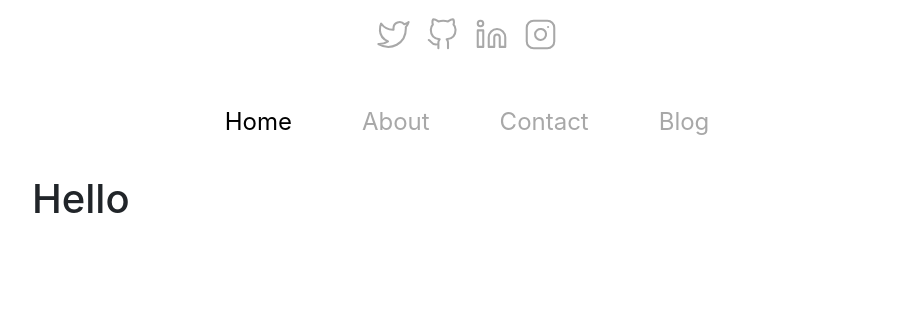
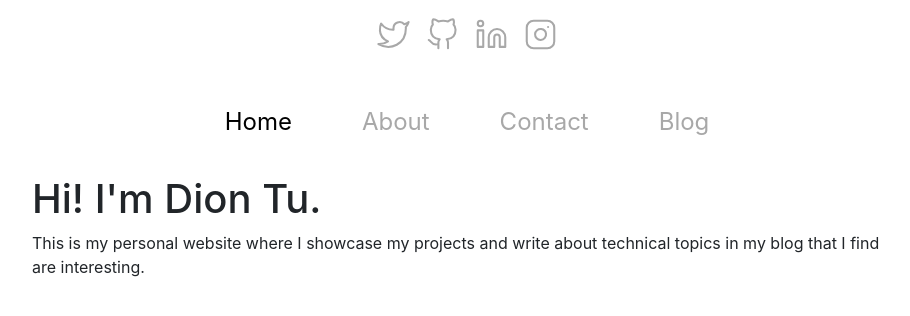
Before and after one commit to diontu/diontu-frontend, a React (Create React App) app: page / in a window 1280 px wide. Shown: the top 316 px of the page, without its empty margins (173-1083 px from the left). Built offline with nearby package versions, Linux system fonts and the light colour scheme; the HTML template or start-up script is replaced by a standard one.

Commit message:
updated website styles and home page

```diff
--- a/src/StylesApp.js
+++ b/src/StylesApp.js
@@ -5,7 +5,6 @@ import { Link } from "react-router-dom"
 export const Container = styled.div`
   position: relative;
   width: 800;
-  height: auto;
 `
 
 export const NavBar = {
--- a/src/routes/Home.js
+++ b/src/routes/Home.js
@@ -4,7 +4,11 @@ class Home extends Component {
   render() {
     return (
       <div>
-        <h1>Hello</h1>
+        <h1>Hi! I'm Dion Tu.</h1>
+        <p>
+          This is my personal website where I showcase my projects and write about
+          technical topics in my blog that I find are interesting.
+        </p>
       </div>
     )
   }
```
